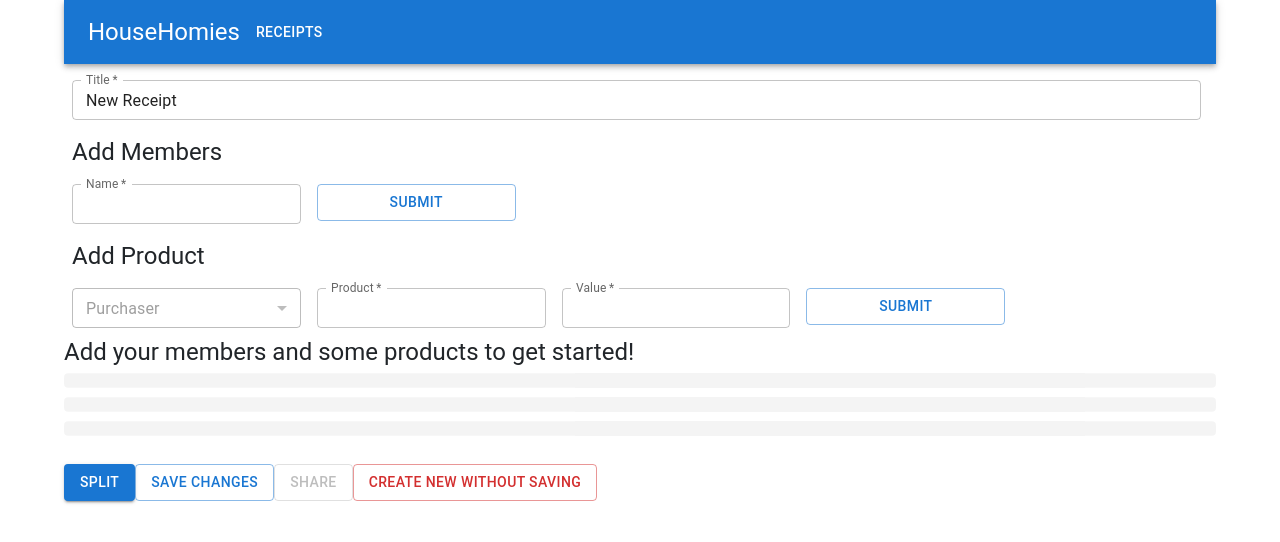
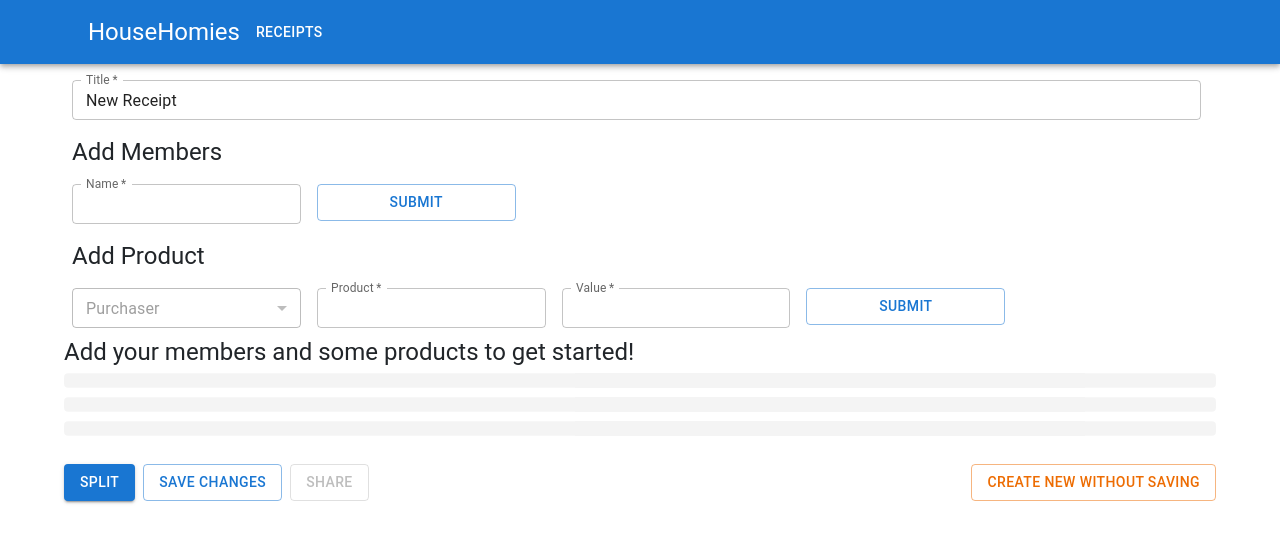
Before and after one commit to jackiehongg/house-homies, a React (Create React App) app: page / in a window 1280 px wide. Shown: the top 542 px of the page. Built offline with nearby package versions, Linux system fonts and the light colour scheme.

Commit message:
login/logout button

```diff
--- a/package.json
+++ b/package.json
@@ -15,6 +15,7 @@
     "axios": "^1.4.0",
     "bootstrap": "^5.3.0",
     "jwt-decode": "^4.0.0",
+    "material-ui-popup-state": "^5.0.10",
     "react": "^18.2.0",
     "react-bootstrap": "^2.8.0",
     "react-cookie": "^7.0.1",
--- a/src/App.js
+++ b/src/App.js
@@ -1,12 +1,13 @@
 import Cookies from 'universal-cookie';
-import { jwtDecode } from "jwt-decode";
+import axios from 'axios';
+import { v4 as uuidv4 } from 'uuid';
+import { disableReactDevTools } from '@fvilers/disable-react-devtools';
 
 import { useEffect, useState } from "react";
 import Button from '@mui/material/Button';
 import Container from '@mui/material/Container';
-import axios from 'axios';
-import { v4 as uuidv4 } from 'uuid';
-import { disableReactDevTools } from '@fvilers/disable-react-devtools';
+import Box from '@mui/material/Box';
+import Stack from '@mui/material/Stack'
 
 import Title from "./components/Title";
 import MemberForm from "./components/MemberForm";
@@ -38,20 +39,11 @@ function App() {
 
 	const cookies = new Cookies();
 	const base_url = process.env.NODE_ENV === 'production' ? 'https://house-homies.onrender.com' : 'http://localhost:3000'
+	// document.body.style.backgroundColor = '#f5f5f5'
 	const URLparams = new URLSearchParams(window.location.search)
 	const URLreceiptid = URLparams.get('receiptid')
 
-	const login = (jwt_token) => {
-		const jwt_decoded = jwtDecode(jwt_token)
-		setUser(jwt_decoded)
-		cookies.set('jwt_auth', jwt_token, {})
-
-	}
-
 	useEffect(() => {
-		const jwt_token = cookies.get('jwt_auth')
-		if (jwt_token) login(jwt_token)
-
 		const title = cookies.get('title')
 		const members = cookies.get('members')
 		const products = cookies.get('products')
@@ -129,7 +121,6 @@ function App() {
 		const newChecks = {}
 		members.forEach((member) => { newChecks[member + newItem['id']] = 0 });
 		setChecks(Object.assign({}, checks, newChecks))
-
 	}
 
 	const handleDeleteProduct = (e, targetID) => {
@@ -145,12 +136,11 @@ function App() {
 		setChecks(newChecks)
 	}
 
-	const handleClaimSubmit = (e) => {
+	const handleCalculateDebt = (e) => {
 		e.preventDefault();
 		// members: [m1, m2, m3, ...]
 		// products: [{id: pid, label: l1, value: v1, purchaser, m1}, ...]
 		// checks: {m1+id: weight, ...}
-
 
 		const newDebt = {}
 
@@ -225,12 +215,6 @@ function App() {
 
 	}
 
-	const handleShare = (e) => {
-		handleSaveChanges()
-		setShareLink(base_url + '/?receiptid=' + receiptID)
-		handleShowShareLink()
-	}
-
 	const handleReset = (e) => {
 		setTitle('New Receipt')
 		setMembers([])
@@ -246,24 +230,34 @@ function App() {
 		cookies.remove('receiptid')
 	}
 
+	const handleShare = (e) => {
+		handleSaveChanges()
+		setShareLink(base_url + '/?receiptid=' + receiptID)
+		handleShowShareLink()
+	}
+
 	return (
+		<Box>
+			<NavbarMenu user={user} setUser={setUser} handleLoadReceipt={handleLoadReceipt} cookies={cookies}/>
 			<Container>
-			<NavbarMenu user={user} handleLoadReceipt={handleLoadReceipt} login={login} />
-			<Title title={title} setTitle={setTitle}/>
+				<Title title={title} setTitle={setTitle} />
 				<MemberForm members={members} debt={debt} handleSubmitMember={handleSubmitMember} handleDeleteMember={handleDeleteMember} />
 				<ProductForm handleSubmitProduct={handleSubmitProduct} members={members} />
 				<ProductClaim members={members} products={products} checks={checks} setChecks={setChecks} handleDeleteProduct={handleDeleteProduct} />
 
 				<br></br>
-			<Button variant='contained' onClick={handleClaimSubmit}>Split</Button>
+				<Stack direction="row" spacing={1}>
+					<Button variant='contained' onClick={handleCalculateDebt}>Split</Button>
 					<Button variant='outlined' onClick={handleSaveChanges} >Save Changes</Button>
 					<Button variant='outlined' onClick={handleShare} disabled={receiptID ? false : true}>Share</Button>
-			<Button variant='outlined' color="error" onClick={handleReset}>Create New Without Saving</Button>
-
+					<Box sx={{flexGrow: 1}}></Box>
+					<Button variant='outlined' color="warning" onClick={handleReset}>Create New Without Saving</Button>
+				</Stack>
 
 				<Debts members={members} products={products} debt={debt} showDebts={showDebts} handleCloseDebts={handleCloseDebts} />
 				<ShareLink shareLink={shareLink} showShareLink={showShareLink} handleCloseShareLink={handleCloseShareLink} />
 			</Container>
+		</Box>
 	);
 }
 
--- /dev/null
+++ b/src/components/Auth.js
@@ -0,0 +1,68 @@
+import { useEffect, useState } from "react";
+import { GoogleLogin } from '@react-oauth/google';
+import { jwtDecode } from "jwt-decode";
+
+import Avatar from '@mui/material/Avatar';
+import Button from '@mui/material/Button';
+import Chip from '@mui/material/Chip';
+import Menu from '@mui/material/Menu';
+import MenuItem from '@mui/material/MenuItem';
+import PopupState, { bindTrigger, bindMenu } from 'material-ui-popup-state';
+
+
+export default function Auth({ user, setUser, cookies }) {
+    const [isLoggedIn, setIsLoggedIn] = useState(false)
+
+    const login = (jwt_token) => {
+        const jwt_decoded = jwtDecode(jwt_token)
+        setUser(jwt_decoded)
+        cookies.set('jwt_auth', jwt_token, {})
+        setIsLoggedIn(true)
+    }
+
+    const logout = () => {
+        setUser(null)
+        cookies.remove('jwt_auth')
+        setIsLoggedIn(false)
+    }
+
+    useEffect(() => {
+        const jwt_token = cookies.get('jwt_auth')
+        if (jwt_token) login(jwt_token)
+    }, [])
+
+
+    return (
+        <>
+            {isLoggedIn ? (
+                <PopupState variant="popover" popupId="demo-popup-menu">
+                    {(popupState) => (
+                        <>
+                            <Button {...bindTrigger(popupState)}>
+                                <Chip
+                                    avatar={<Avatar alt={user.name} src={user.picture} />}
+                                    label={user.given_name}
+                                    color='primary'
+                                    variant="filled"
+                                    size='medium'
+                                />
+                            </Button>
+                            <Menu {...bindMenu(popupState)}>
+                                <MenuItem onClick={() => { logout(); popupState.close() }}>Logout</MenuItem>
+                            </Menu>
+                        </>
+                    )}
+                </PopupState>
+            ) : (
+                <GoogleLogin
+                    onSuccess={credentialResponse => {
+                        login(credentialResponse.credential);
+                    }}
+                    onError={() => {
+                        console.log('Login Failed')
+                    }}
+                />
+            )}
+        </>
+    )
+}
--- a/src/components/NavbarMenu.js
+++ b/src/components/NavbarMenu.js
@@ -1,7 +1,5 @@
-import { GoogleLogin } from '@react-oauth/google';
-import { useState } from 'react'
-
-import * as React from 'react';
+import { useState } from "react";
+import Container from '@mui/material/Container';
 import AppBar from '@mui/material/AppBar';
 import Box from '@mui/material/Box';
 import Toolbar from '@mui/material/Toolbar';
@@ -9,37 +7,29 @@ import Typography from '@mui/material/Typography';
 import Button from '@mui/material/Button';
 
 import ReceiptOffscreen from './ReceiptOffscreen';
+import Auth from './Auth'
 
 
 
-
-export default function NavbarMenu({ user, handleLoadReceipt, login }) {
+export default function NavbarMenu({ user, setUser, cookies, handleLoadReceipt }) {
 
     const [showOffscreen, setShowOffscreen] = useState(false);
     const handleToggleShowOffscreen = () => setShowOffscreen(!showOffscreen);
-
-
 
     return (
         <>
             <Box sx={{ flexGrow: 1 }}>
                 <AppBar position="static">
-                    <Toolbar>
-                        <Typography variant="h5">HouseHomies</Typography>
-                        {/* <Button variant="primary">Home</Button> */}
-                        <Button variant="primary" onClick={handleToggleShowOffscreen}>Receipts</Button>
+                    <Container>
+                        <Toolbar>
+                            <Typography variant="h5">HouseHomies</Typography>
+                            {/* <Button variant="primary">Home</Button> */}
+                            <Button variant="primary" onClick={handleToggleShowOffscreen}>Receipts</Button>
 
-                        <Box sx={{ flexGrow: 1 }}></Box>
-                        <GoogleLogin
-                            onSuccess={credentialResponse => {
-                                console.log('Login Success')
-                                login(credentialResponse.credential);
-                            }}
-                            onError={() => {
-                                console.log('Login Failed')
-                            }}
-                        />
+                            <Box sx={{ flexGrow: 1 }}></Box>
+                            <Auth user={user} setUser={setUser} cookies={cookies}/>
                         </Toolbar>
+                    </Container>
                 </AppBar>
             </Box>
 
```
Also changed, not shown: 1 other file (tests, documents, lock files or other folders). Lines whose indentation alone changed are shown as unchanged.
